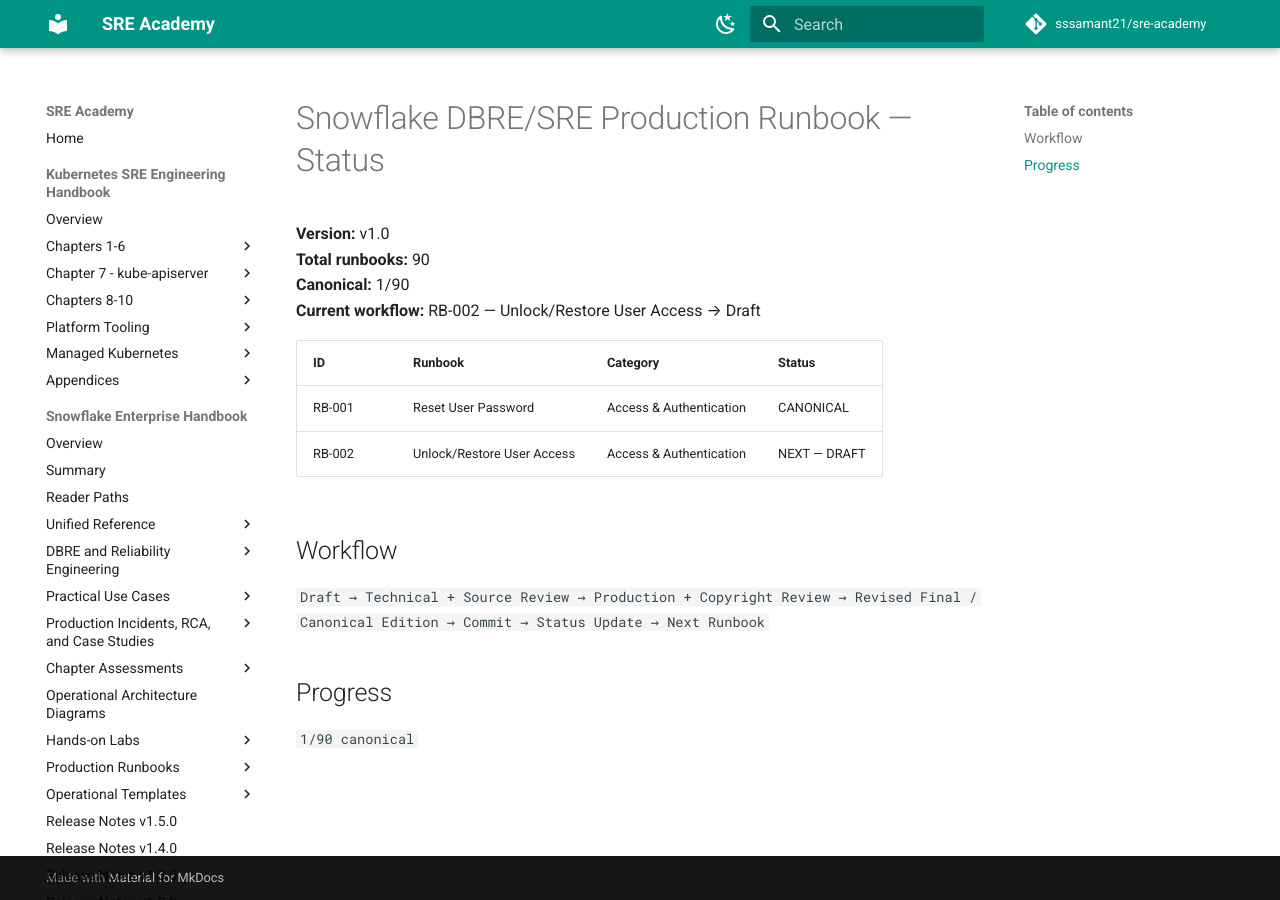
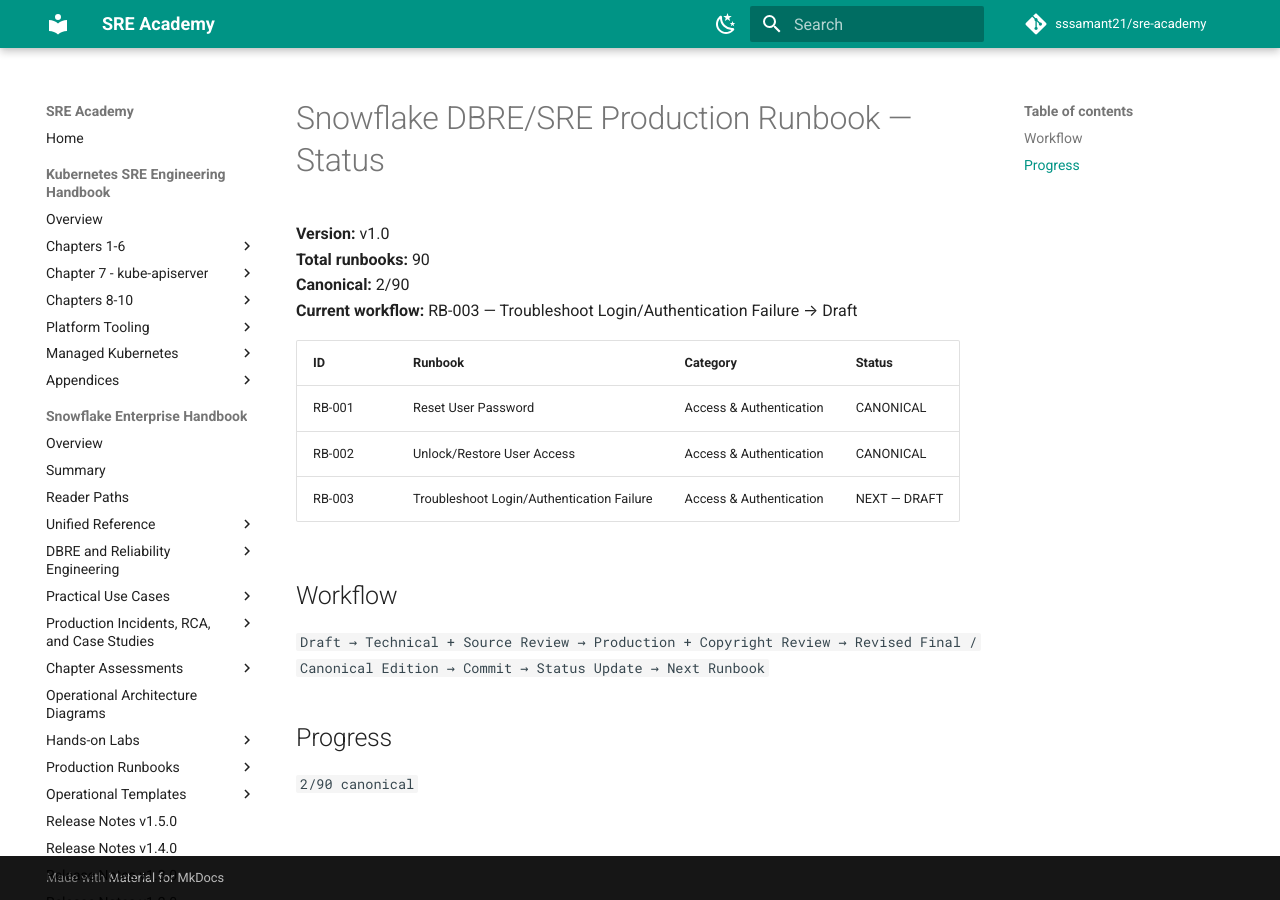
Before and after one commit to sssamant21/sre-academy, an MkDocs documentation site: the page built from docs/books/snowflake/runbooks/STATUS.md, in a window 1280 px wide. Built offline with MkDocs 1.6.1 and Material for MkDocs 9.7.7, drawn with Linux system fonts in a browser that asks for light colours; comment, search, counter and statistics services are not loaded.

Commit message:
docs(snowflake): mark RB-002 canonical and advance RB-003

```diff
--- a/docs/books/snowflake/runbooks/STATUS.md
+++ b/docs/books/snowflake/runbooks/STATUS.md
@@ -2,13 +2,14 @@
 
 **Version:** v1.0
 **Total runbooks:** 90
-**Canonical:** 1/90
-**Current workflow:** RB-002 — Unlock/Restore User Access → Draft
+**Canonical:** 2/90
+**Current workflow:** RB-003 — Troubleshoot Login/Authentication Failure → Draft
 
 | ID | Runbook | Category | Status |
 |---|---|---|---|
 | RB-001 | Reset User Password | Access & Authentication | CANONICAL |
-| RB-002 | Unlock/Restore User Access | Access & Authentication | NEXT — DRAFT |
+| RB-002 | Unlock/Restore User Access | Access & Authentication | CANONICAL |
+| RB-003 | Troubleshoot Login/Authentication Failure | Access & Authentication | NEXT — DRAFT |
 
 ## Workflow
 
@@ -16,4 +17,4 @@
 
 ## Progress
 
-`1/90 canonical`
+`2/90 canonical`
```
